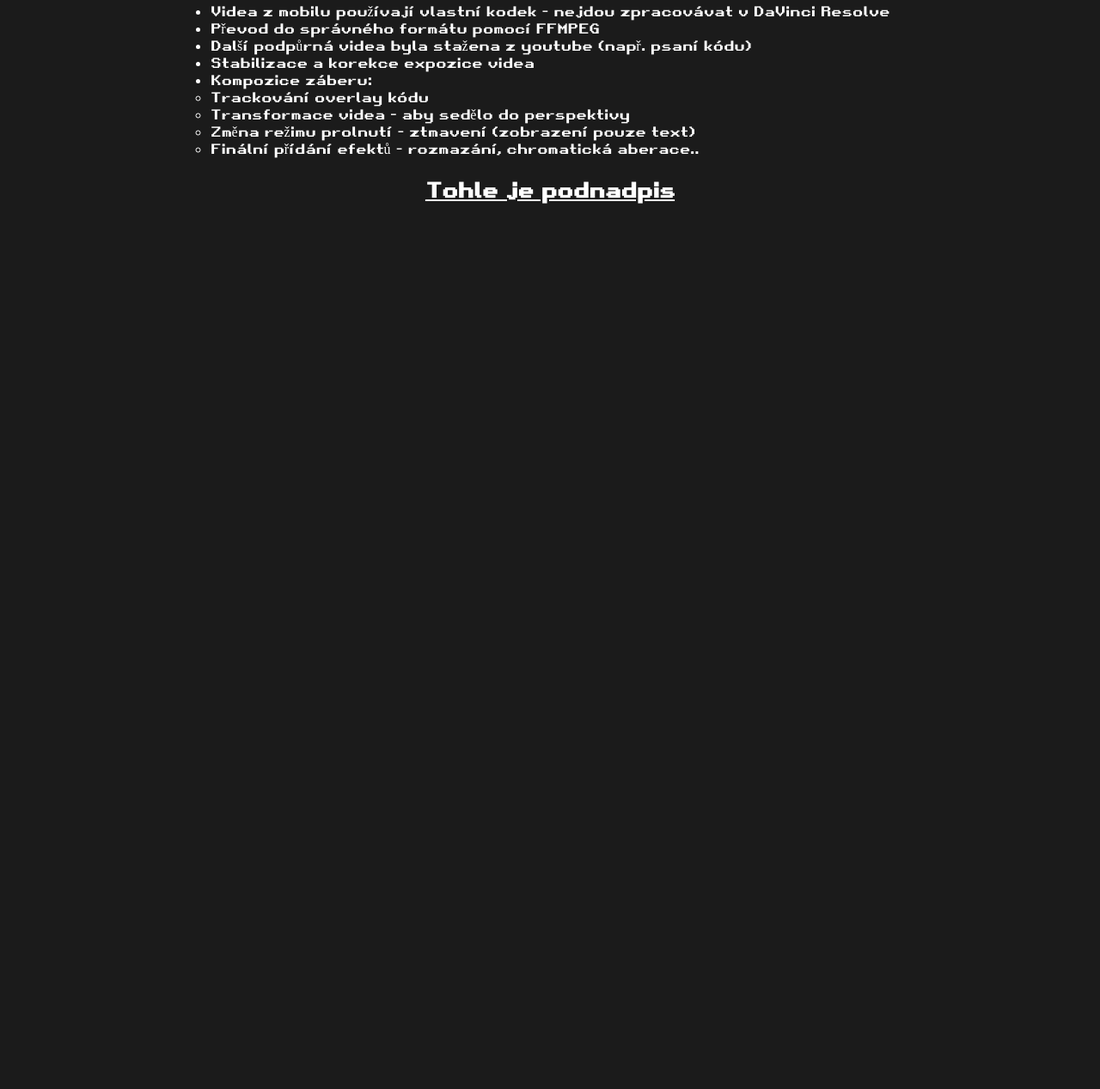
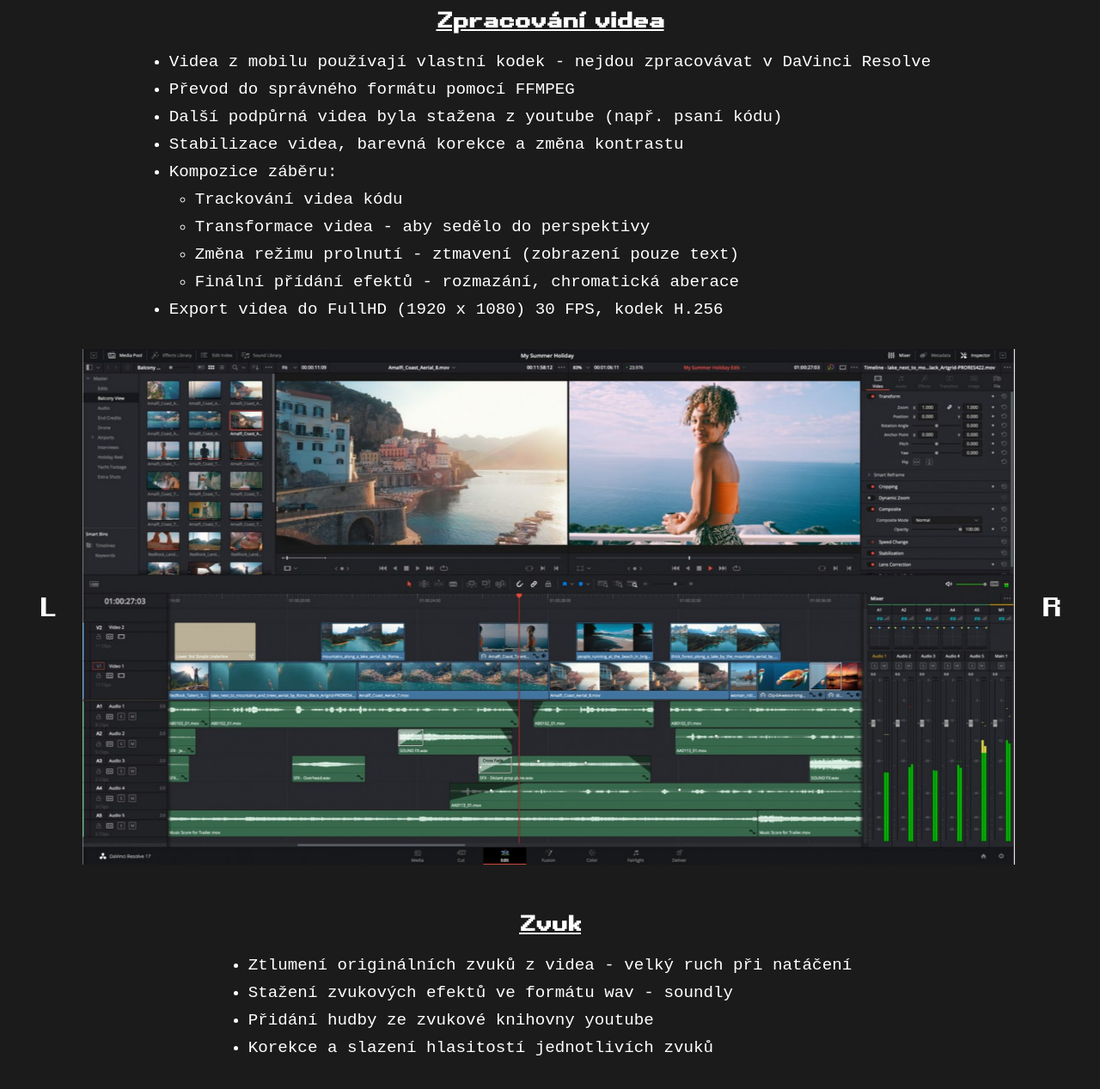
Before and after one commit to Firu115/zaklady_medialni_tvorby, a plain HTML site: page tvorba.html in a window 1280 px wide. Shown: the part 347-1614 px from the top of the page at 86% size. Before the commit the page ends 800 px from the top, so only its background shows below. Drawn offline with Linux system fonts and the light colour scheme.

Commit message:
uprava stranky tvorba

```diff
--- /dev/null
+++ b/script-tvorba.js
@@ -0,0 +1,35 @@
+function moveImageRight() {
+    if (currentImage === allImages.length - 1) {
+        currentImage = 0;
+    } else {
+        currentImage++;
+    }
+    imgDisplay.src = allImages[currentImage];
+    console.log("here");
+}
+
+function moveImageLeft() {
+    if (currentImage === 0) {
+        currentImage = allImages.length - 1;
+    } else {
+        currentImage--;
+    }
+    imgDisplay.src = allImages[currentImage];
+    console.log("here");
+}
+
+
+const leftButton = document.querySelector('#left-button');
+const rightButton = document.querySelector('#right-button');
+const imgDisplay = document.querySelector('#img-zpracovani');
+let currentImage = 0;
+
+const allImages = ["assets/images_presentation/colorwheels-md.jpg",
+    "assets/images_presentation/cut.jpg",
+    "assets/images_presentation/images.jpg",
+    "assets/images_presentation/syntex-blackmagic-design-davinci-resolve-17-main-04.jpg"
+]
+
+
+rightButton.addEventListener('click', moveImageRight)
+leftButton.addEventListener('click', moveImageLeft)
--- /dev/null
+++ b/style-tvorba.css
@@ -0,0 +1,18 @@
+
+
+#image-cont{
+    display: flex;
+    margin: 30px;
+    align-items: center;
+}
+
+#image-cont img{
+    height: 600px;
+    width: auto;
+    margin: 0 30px;
+}
+
+.move-button{
+    font-size: 30px;
+    cursor: pointer;
+}
--- a/style.css
+++ b/style.css
@@ -44,6 +44,7 @@ main {
     flex-direction: column;
     align-items: center;
     padding: 2em;
+    line-height: 2em;
 }
 
 main>h1, main>h2, main>h3, main>h4, main>h5, main>h6 {
@@ -51,3 +52,12 @@ main>h1, main>h2, main>h3, main>h4, main>h5, main>h6 {
     margin-bottom: 1rem;
     margin-top: 1.4rem;
 }
+
+main li{
+    font-family: 'Roboto Mono', monospace;
+    font-size: 1.2rem;
+}
+
+ul ul {
+    margin-left: 30px;
+}
--- a/tvorba.html
+++ b/tvorba.html
@@ -9,6 +9,7 @@
     <link rel="shortcut icon" href="./favicon.ico" />
     <link rel="apple-touch-icon" sizes="180x180" href="./apple-touch-icon.png" />
     <link rel="stylesheet" href="./style.css">
+    <link rel="stylesheet" href="./style-tvorba.css">
     <link rel="preload" href="./assets/Retro Gaming.ttf" as="font">
     <title>Pong</title>
 </head>
@@ -17,7 +18,7 @@
     <main>
         <h1>Tvorba</h1>
 
-        <h2>Natácení</h2>
+        <h2>Natáčení</h2>
         <ul>
             <li>Video natočeno na mobil (Google Pixel 8)</li>
             <li>Výběr lokace s vhodným osvětlením</li>
@@ -31,20 +32,34 @@
             <li>Videa z mobilu používají vlastní kodek - nejdou zpracovávat v DaVinci Resolve</li>
             <li>Převod do správného formátu pomocí FFMPEG</li>
             <li>Další podpůrná videa byla stažena z youtube (např. psaní kódu)</li>
-            <li>Stabilizace a korekce expozice videa</li>
-            <li> Kompozice záberu:
+            <li>Stabilizace videa, barevná korekce a změna kontrastu</li>
+            <li> Kompozice záběru:
                 <ul>
-                    <li>Trackování overlay kódu</li>
+                    <li>Trackování videa kódu</li>
                     <li>Transformace videa - aby sedělo do perspektivy</li>
                     <li>Změna režimu prolnutí - ztmavení (zobrazení pouze text)</li>
-                    <li>Finální přídání efektů -  rozmazání, chromatická aberace..</li>
+                    <li>Finální přídání efektů -  rozmazání, chromatická aberace</li>
                 </ul>
             </li>
+            <li>Export videa do FullHD (1920 x 1080) 30 FPS, kodek H.256</li>
+        </ul>
+        <div id="image-cont">
+            <p id="left-button" class="move-button">L</p>
+            <img src="assets/images_presentation/syntex-blackmagic-design-davinci-resolve-17-main-04.jpg" alt="Zpracování videa" id="img-zpracovani">
+            <p id="right-button" class="move-button">R</p>
+        </div>
+
+        <h2>Zvuk</h2>
+        <ul>
+            <li>Ztlumení originálních zvuků z videa - velký ruch při natáčení</li>
+            <li>Stažení zvukových efektů ve formátu wav - soundly</li>
+            <li>Přidání hudby ze zvukové knihovny youtube</li>
+            <li>Korekce a slazení hlasitostí jednotlivích zvuků</li>
         </ul>
 
+    </main>
 
-        <h2>Tohle je podnadpis</h2>
-    </main>
+    <script src="./script-tvorba.js"></script>
 </body>
 
 </html>
```
Also changed, not shown: assets/images_presentation/colorwheels-md.jpg (added), assets/images_presentation/cut.jpg (added), assets/images_presentation/images.jpg (added), assets/images_presentation/syntex-blackmagic-design-davinci-resolve-17-main-04.jpg (added).
